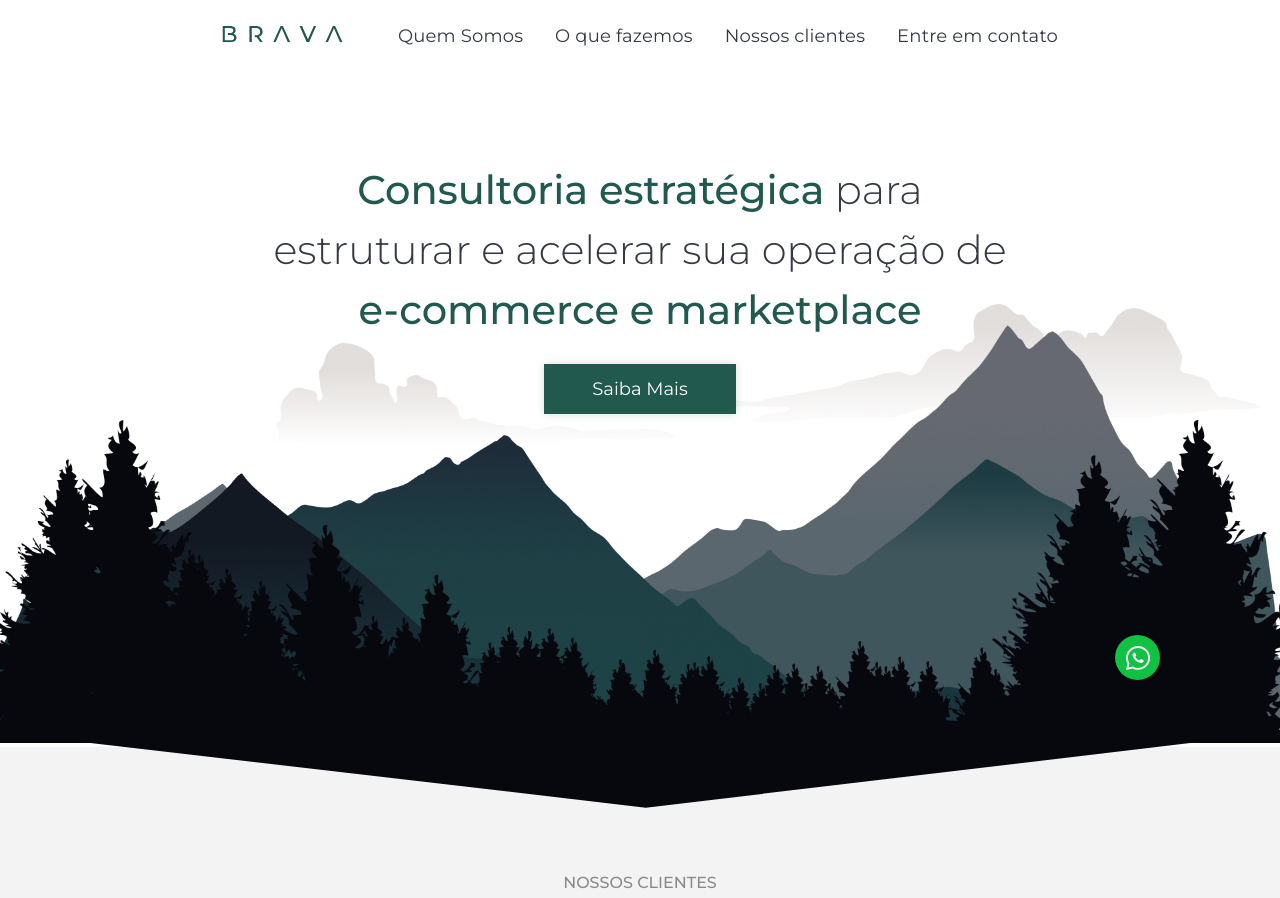
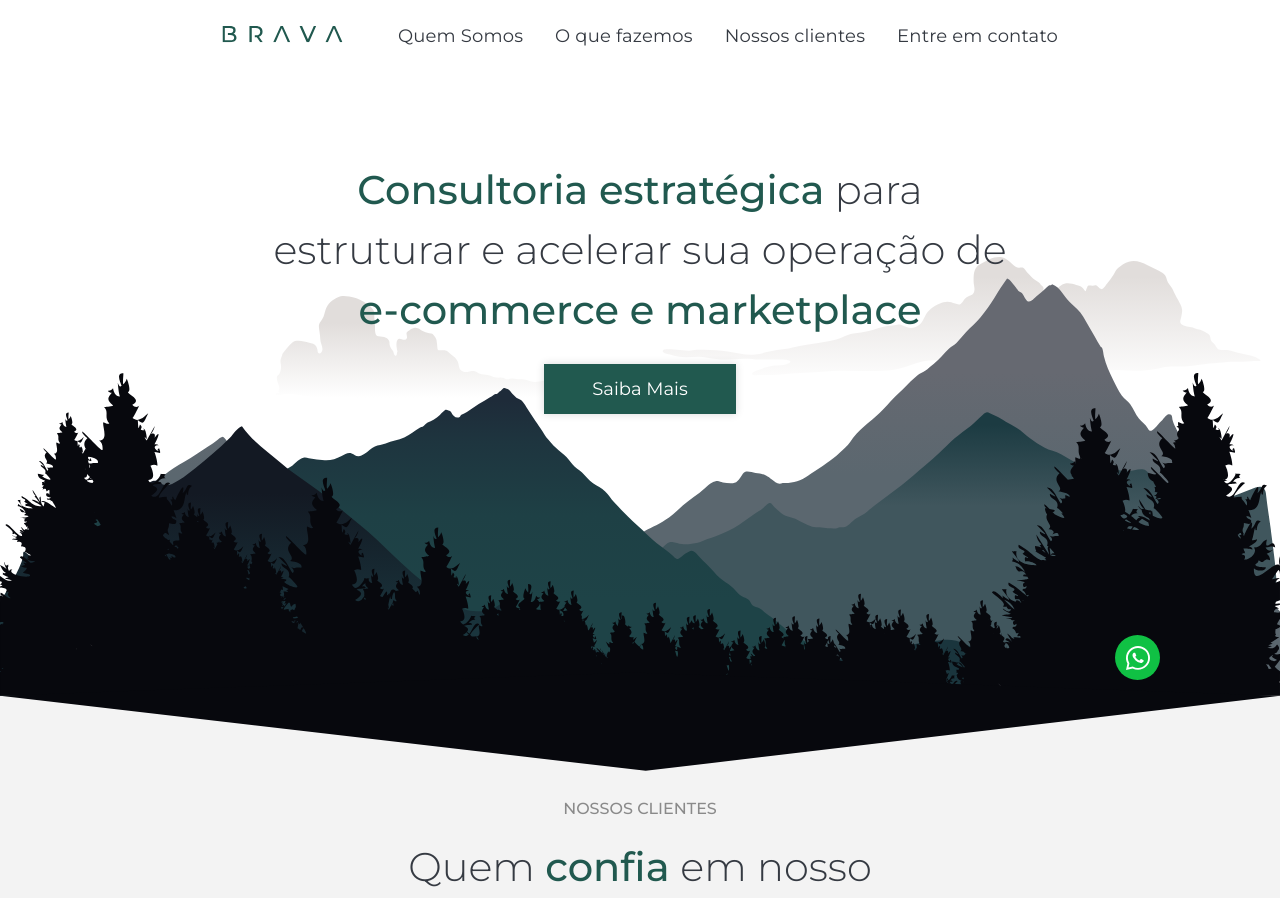
Before and after one commit to ArtthurMagnabosco/siteBrava, a React (Vite) app: page / in a window 1280 px wide. Shown: the top 898 px of the page. Built offline with nearby package versions, Linux system fonts and the light colour scheme.

Commit message:
Fixed banner

```diff
--- a/index.html
+++ b/index.html
@@ -3,7 +3,7 @@
   <head>
     <meta charset="UTF-8" />
     <link rel="icon" type="image/svg+xml" href="./src/assets/imagens/icons/faviconBrava.svg" />
-    <meta name="description" content="Brava Consultoria.">
+    <meta name="description" content="BRAVA Consultoria em E-commerce">
     <meta name="viewport" content="width=device-width, initial-scale=1.0" />
     <title>Brava</title>
   </head>
--- a/src/components/Form/index.jsx
+++ b/src/components/Form/index.jsx
@@ -17,7 +17,7 @@ const Form = () => {
     honeypot: "",
     message: "",
     replyTo: "felipe@wecode.digital",
-    accessKey: "d51e8e2c-19f1-497e-b5a0-486af15bc604",
+    accessKey: "7277fb36-e05f-47ef-86ff-d0bf291ca2a8",
   });
 
   const [response, setResponse] = useState({
--- a/src/components/SecaoOQueFazemos/Mobile/sass/SecaoOQueFazemos.css
+++ b/src/components/SecaoOQueFazemos/Mobile/sass/SecaoOQueFazemos.css
@@ -66,6 +66,11 @@
   flex-direction: column;
   gap: 1.25rem;
   padding: 2rem 0;
+}
+.oq-fazemos .oq-fazemos-container .servicos .servicos__title {
+  font-size: 1.125rem;
+  font-weight: 500;
+  color: #2F2F2F;
 }
 .oq-fazemos .oq-fazemos-container .servicos .servicos__card {
   display: flex;
--- a/src/components/SecaoOQueFazemos/Mobile/sass/SecaoOQueFazemos.scss
+++ b/src/components/SecaoOQueFazemos/Mobile/sass/SecaoOQueFazemos.scss
@@ -69,6 +69,12 @@
             flex-direction: column;
             gap: 1.25rem;
             padding: 2rem 0;
+
+            .servicos__title {
+                font-size: 1.125rem;
+                font-weight: 500;
+                color: $grey;
+            }
 
             .servicos__card {
                 display: flex;
--- a/src/pages/PaginaInicial/Desk/Banner/index.jsx
+++ b/src/pages/PaginaInicial/Desk/Banner/index.jsx
@@ -1,7 +1,6 @@
 import "./sass/Banner.css";
 import { Link } from "react-router-dom";
-import bgImage from "../../../../assets/imagens/banner/bannerDesk.png";
-import polygon from "../../../../assets/imagens/banner/bannerDeskPolygon.svg";
+import bgImage from "../../../../assets/imagens/banner/bannerDesk.svg";
 import buttonArrow from "../../../../assets/imagens/icons/buttonArrow.svg";
 
 const Banner = () => {
@@ -21,9 +20,6 @@ const Banner = () => {
           </Link>
         </div>
         <img src={bgImage} className="banner__bg" />
-        <div className="banner__polygonbox">
-          <img src={polygon} className="banner__polygon" />
-        </div>
       </div>
     </>
   );
--- a/src/pages/PaginaInicial/Desk/Banner/sass/Banner.css
+++ b/src/pages/PaginaInicial/Desk/Banner/sass/Banner.css
@@ -1,4 +1,7 @@
 @import url("https://fonts.googleapis.com/css2?family=Montserrat:wght@200;300;400;500&display=swap");
+.banner-desk {
+  background-color: #F3F3F3;
+}
 .banner-desk .banner__content {
   display: flex;
   flex-direction: column;
@@ -64,16 +67,11 @@
 }
 .banner-desk .banner__bg {
   width: 100%;
-  padding-top: 19rem;
   z-index: -1;
+  margin-top: -2rem;
 }
-.banner-desk .banner__polygonbox {
-  background-color: #F3F3F3;
-  z-index: -1;
+@media screen and (min-width: 1800px) {
+  .banner-desk .banner__bg {
+    margin-top: -7rem;
+  }
 }
-.banner-desk .banner__polygonbox .banner__polygon {
-  z-index: 0;
-  width: 100%;
-  bottom: 2.35rem;
-  position: relative;
-}
--- a/src/pages/PaginaInicial/Desk/Banner/sass/Banner.scss
+++ b/src/pages/PaginaInicial/Desk/Banner/sass/Banner.scss
@@ -1,6 +1,7 @@
 @import "../../../../../styles/padroes/padroes.scss";
 
 .banner-desk {
+    background-color: $background;
     .banner__content {
         display: flex;
         flex-direction: column;
@@ -44,19 +45,11 @@
     }
     .banner__bg {
         width: 100%;
-        padding-top: 19rem;
         z-index: -1;
-    }
+        margin-top: -2rem;
 
-    .banner__polygonbox {
-        background-color: $background;
-        z-index: -1;
-
-        .banner__polygon {
-            z-index: 0;
-            width: 100%;
-            bottom: 2.35rem;
-            position: relative;
+        @media screen and (min-width: 1800px) {
+            margin-top: -7rem;
         }
     }
 }
```
Also changed, not shown: src/assets/imagens/banner/bannerDesk.png (deleted), src/assets/imagens/banner/bannerDesk.svg (added).
